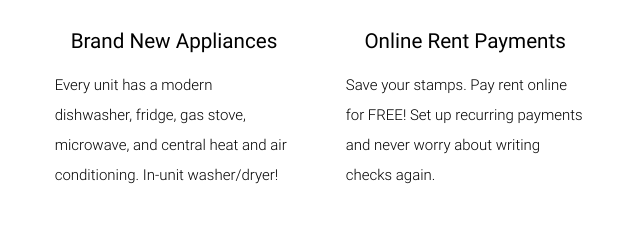
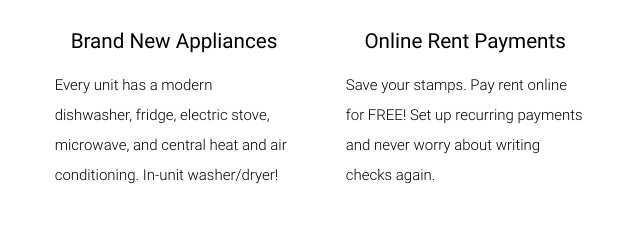
Before and after one commit to rmi22186/testapp, a website: page index.html in a window 1280 px wide. Shown: the part 683-921 px from the top of the page, 466-1106 px from the left. Drawn offline with nearby package versions, Linux system fonts and the light colour scheme; some icons are missing.

Commit message:
Update index.html

```diff
--- a/index.html
+++ b/index.html
@@ -93,7 +93,7 @@
             <h2 class="center sea-green-text"><i class="mdi-maps-local-laundry-service"></i></h2>
             <h5 class="center">Brand New Appliances</h5>
 
-            <p class="light">Every unit has a modern dishwasher, fridge, gas stove, microwave, and central heat and air conditioning. In-unit washer/dryer!</p>
+            <p class="light">Every unit has a modern dishwasher, fridge, electric stove, microwave, and central heat and air conditioning. In-unit washer/dryer!</p>
           </div>
         </div>
 
```
